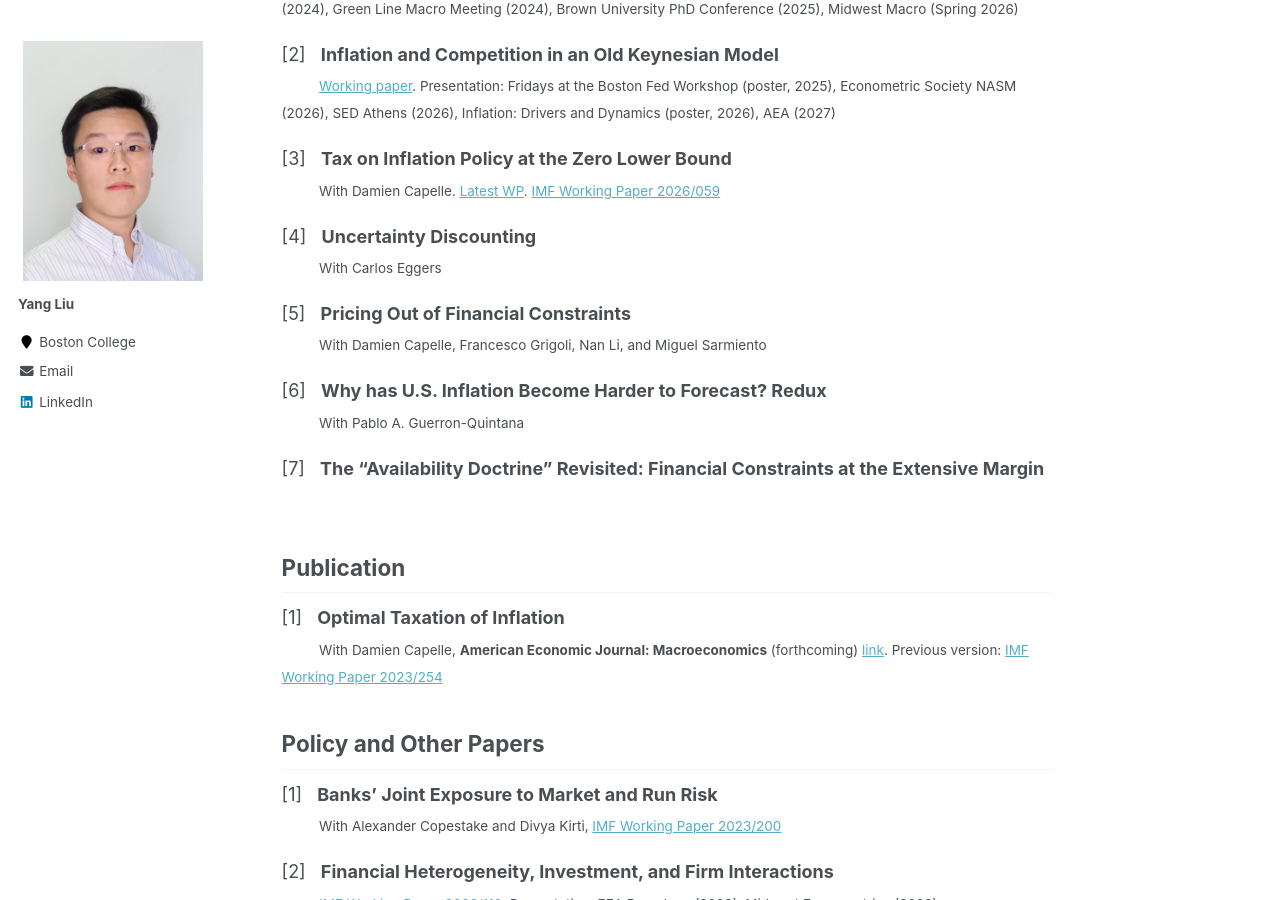
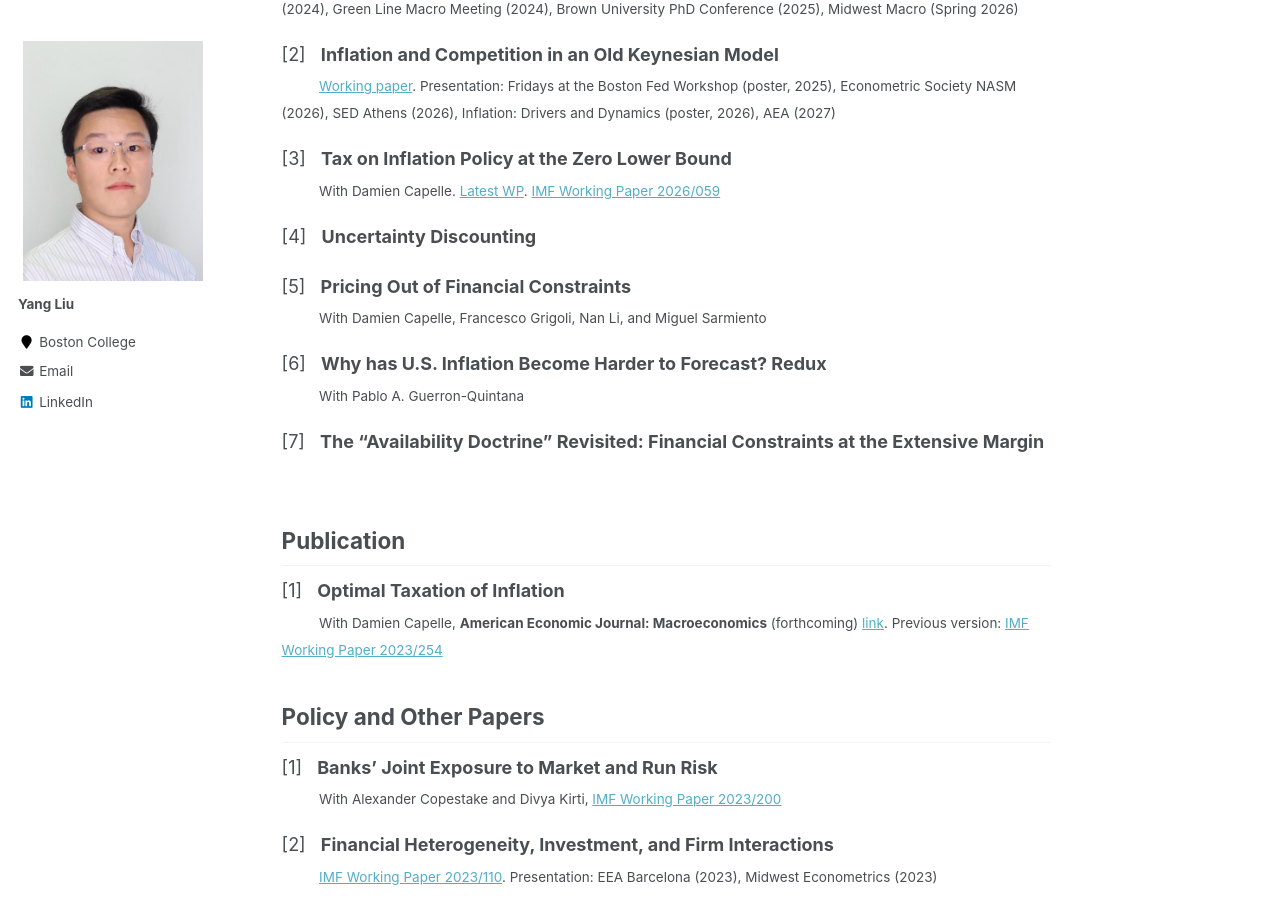
Before and after one commit to yangliu-95/yangliu-95.github.io, a Jekyll site: the page built from _pages/home.md, in a window 1280 px wide and 900 px high, scrolled down 474 px. Built offline with Jekyll 4.4.1, drawn with Linux system fonts in a browser that asks for light colours.

Commit message:
Update home.md

```diff
--- a/_pages/home.md
+++ b/_pages/home.md
@@ -27,7 +27,7 @@ I am a Ph.D. student in Economics at Boston College. I am interested in macroeco
 <sub> &emsp;&emsp;&ensp; With Damien Capelle. [Latest WP](files/TIP_at_the_ZLB.pdf). [IMF Working Paper 2026/059](https://www.imf.org/en/publications/wp/issues/2026/03/27/tax-on-inflation-policy-at-the-zero-lower-bound-575058) </sub>
 
 [4] &nbsp; **Uncertainty Discounting**  <br>
-<sub> &emsp;&emsp;&ensp;  With Carlos Eggers </sub>
+<!-- <sub> &emsp;&emsp;&ensp; </sub> -->
 
 [5] &nbsp; **Pricing Out of Financial Constraints**  <br>
 <sub> &emsp;&emsp;&ensp;  With Damien Capelle, Francesco Grigoli, Nan Li, and Miguel Sarmiento </sub>
```
